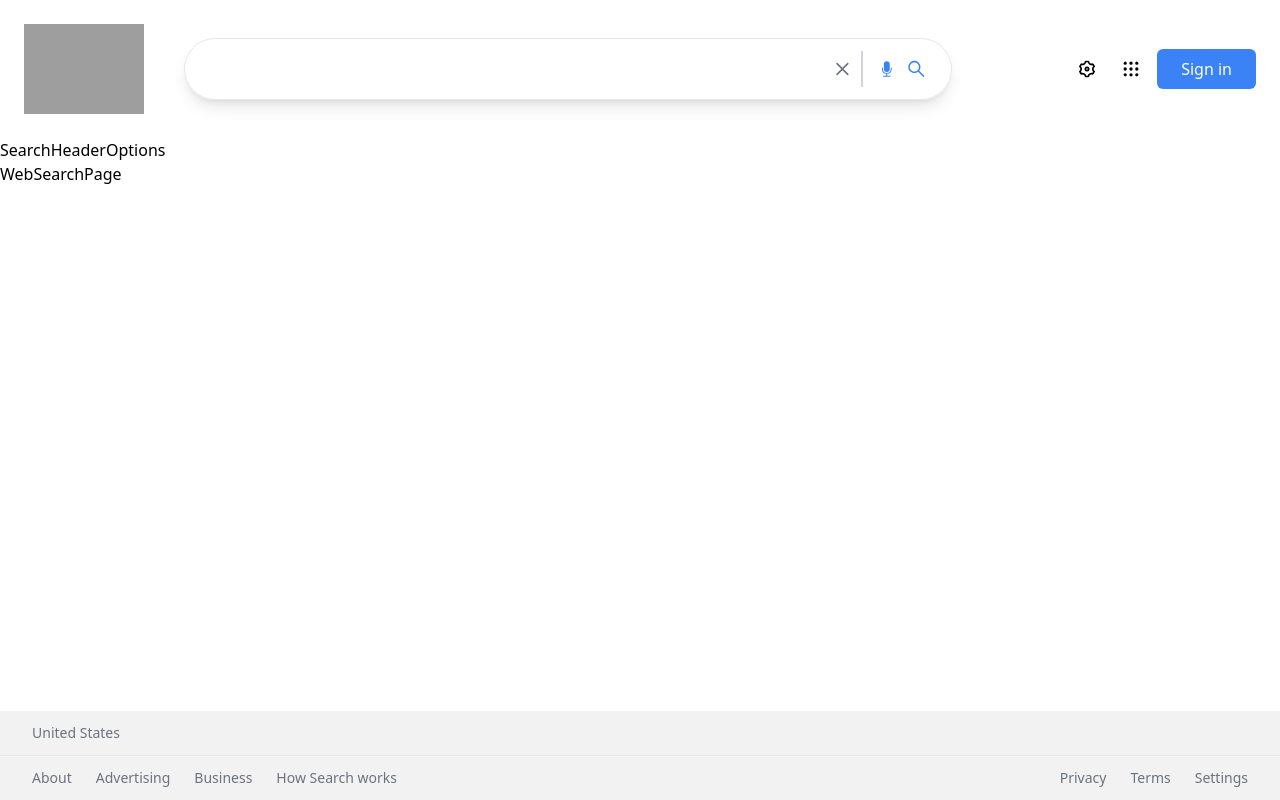
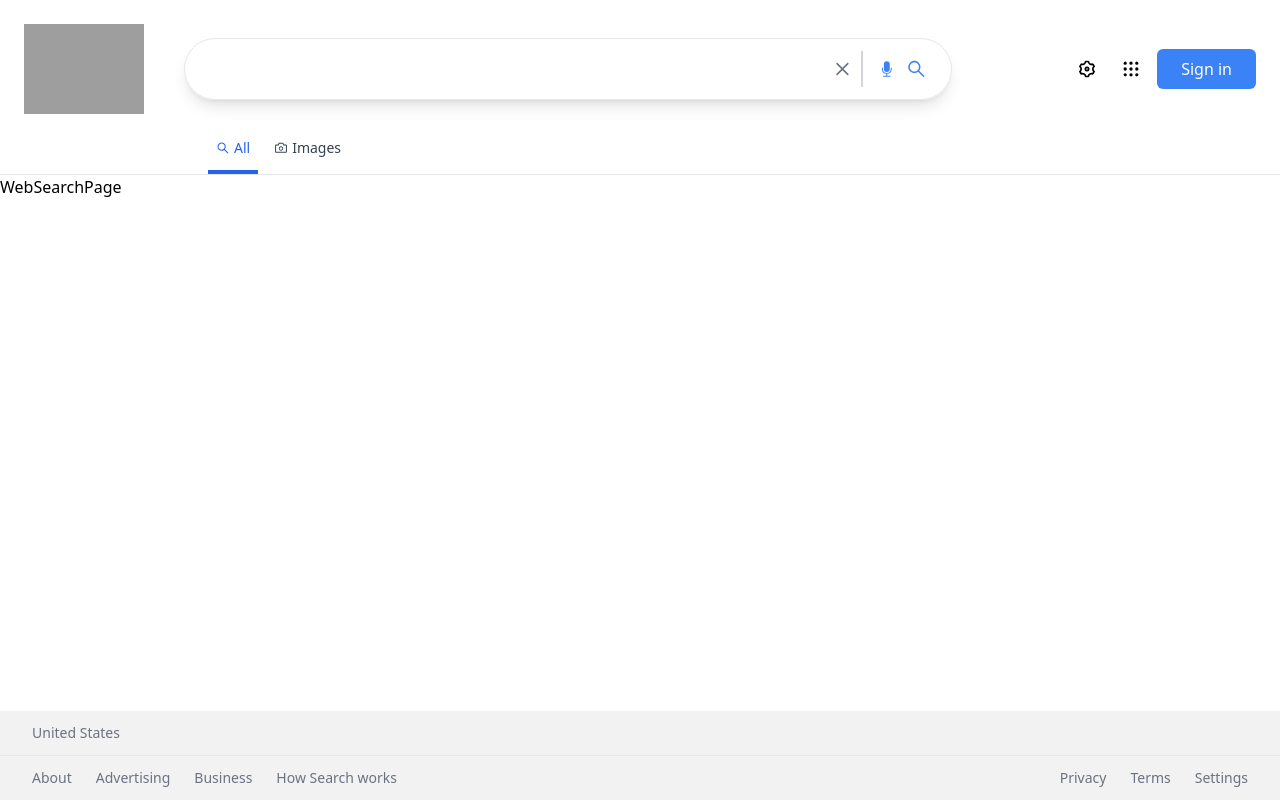
Before and after one commit to NerfedJabolo/google-clone-next, a Next.js app: page /search/web in a window 1280 px wide. Built offline with nearby package versions, Linux system fonts and the light colour scheme; no server answers; grey boxes are pictures that could not be loaded.

Commit message:
complete the search header options

```diff
--- a/src/components/SearchHeaderOptions.js
+++ b/src/components/SearchHeaderOptions.js
@@ -1,5 +1,39 @@
+'use client';
+
 import React from 'react';
+import { AiOutlineCamera, AiOutlineSearch } from 'react-icons/ai';
+import { usePathname, useRouter, useSearchParams } from 'next/navigation';
 
 export default function SearchHeaderOptions() {
-  return <div>SearchHeaderOptions</div>;
+  const router = useRouter();
+  const pathname = usePathname();
+  const searchParams = useSearchParams();
+  const searchTerm = searchParams.get('searchTerm');
+  function selectTab(tab) {
+    router.push(
+      `/search/${tab === 'Images' ? 'image' : 'web'}?searchTerm=${searchTerm}`
+    );
+  }
+  return (
+    <div className="flex space-x-2 select-none border-b w-full justify-center lg:justify-start lg:pl-52 text-gray-700 text-sm">
+      <div
+        onClick={() => selectTab('All')}
+        className={`flex items-center space-x-1 border-b-4 border-transparent active:text-blue-500 cursor-pointer pb-3 px-2 ${
+          pathname === '/search/web' && '!border-blue-600 !text-blue-600'
+        }`}
+      >
+        <AiOutlineSearch className="text-md" />
+        <p>All</p>
+      </div>
+      <div
+        onClick={() => selectTab('Images')}
+        className={`flex items-center space-x-1 border-b-4 border-transparent active:text-blue-500 cursor-pointer pb-3 px-2 ${
+          pathname === '/search/image' && '!border-blue-600 !text-blue-600'
+        }`}
+      >
+        <AiOutlineCamera className="text-md" />
+        <p>Images</p>
+      </div>
+    </div>
+  );
 }
```
